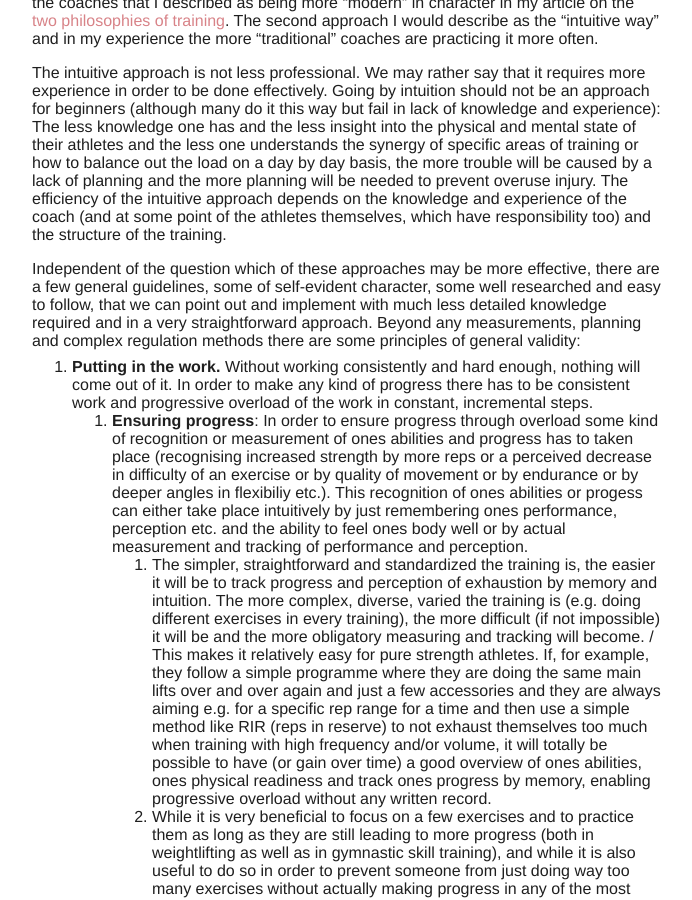
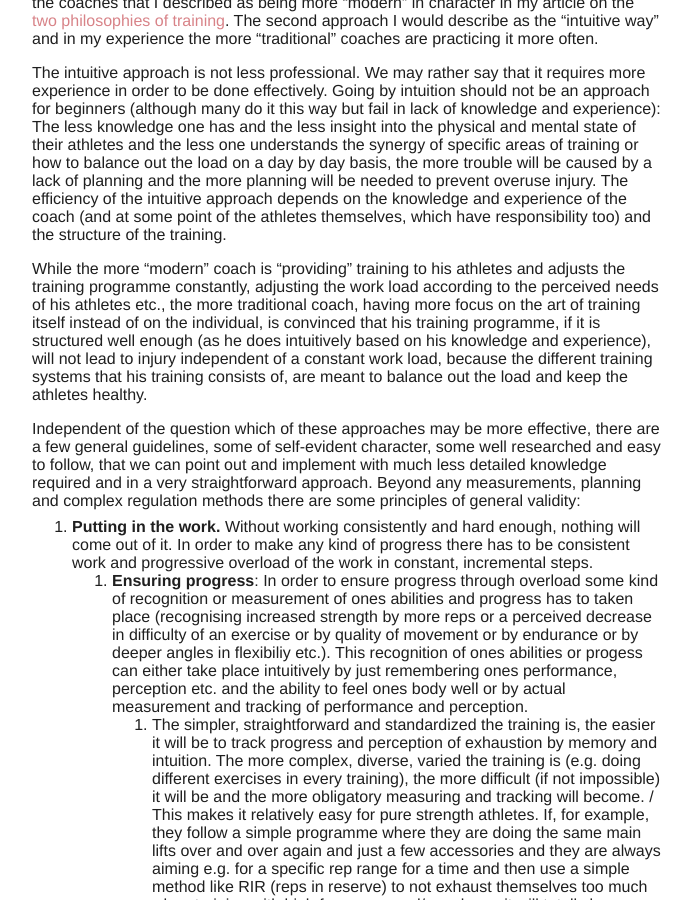
Before and after one commit to floshin/acrolib, a Jekyll site: the page built from training/load-management.md, in a window 1280 px wide and 900 px high, scrolled down 532 px. Shown: the whole window, without its empty margins (293-985 px from the left). Built offline with Jekyll 4.4.1, drawn with Linux system fonts in a browser that asks for light colours; our own code applies the rules of GitHub Pages for plain Markdown files.

Commit message:
Update load-management.md

```diff
--- a/training/load-management.md
+++ b/training/load-management.md
@@ -11,6 +11,8 @@ Some coaches swear by excessive planning, sometimes years ahead, including perio
 The first approach I would describe as the "scientific way". It is the preferred practice by the coaches that I described as being more "modern" in character in my article on the [two philosophies of training](/training/training-philosophies). The second approach I would describe as the "intuitive way" and in my experience the more "traditional" coaches are practicing it more often.
 
 The intuitive approach is not less professional. We may rather say that it requires more experience in order to be done effectively. Going by intuition should not be an approach for beginners (although many do it this way but fail in lack of knowledge and experience): The less knowledge one has and the less insight into the physical and mental state of their athletes and the less one understands the synergy of specific areas of training or how to balance out the load on a day by day basis, the more trouble will be caused by a lack of planning and the more planning will be needed to prevent overuse injury. The efficiency of the intuitive approach depends on the knowledge and experience of the coach (and at some point of the athletes themselves, which have responsibility too) and the structure of the training.
+
+While the more "modern" coach is "providing" training to his athletes and adjusts the training programme constantly, adjusting the work load according to the perceived needs of his athletes etc., the more traditional coach, having more focus on the art of training itself instead of on the individual, is convinced that his training programme, if it is structured well enough (as he does intuitively based on his knowledge and experience), will not lead to injury independent of a constant work load, because the different training systems that his training consists of, are meant to balance out the load and keep the athletes healthy.
 
 Independent of the question which of these approaches may be more effective, there are a few general guidelines, some of self-evident character, some well researched and easy to follow, that we can point out and implement with much less detailed knowledge required and in a very straightforward approach. Beyond any measurements, planning and complex regulation methods there are some principles of general validity:
 
```
